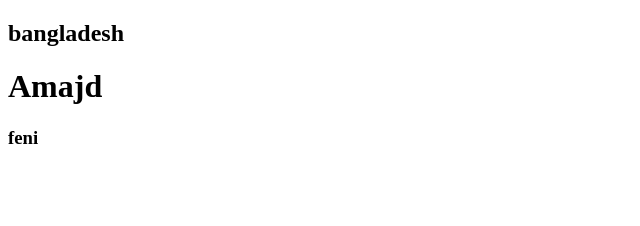
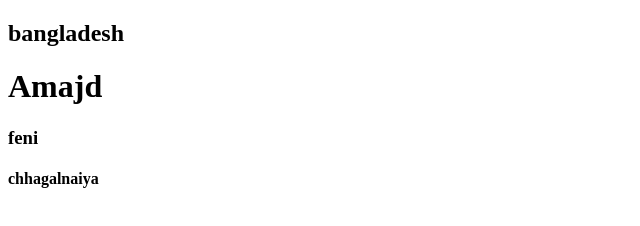
Before and after one commit to mdamjad4412/first-project-, a plain HTML site: page index.html in a window 1280 px wide. Shown: the whole page, without its empty margins (0-640 px from the left). Drawn offline with Linux system fonts and the light colour scheme.

Commit message:
location update

```diff
--- a/index.html
+++ b/index.html
@@ -9,5 +9,6 @@
 <h2>bangladesh </h2>
 <h1>Amajd </h1>
 <h3> feni</h3>
+<h4> chhagalnaiya </h4>
 </body>
 </html>
```
